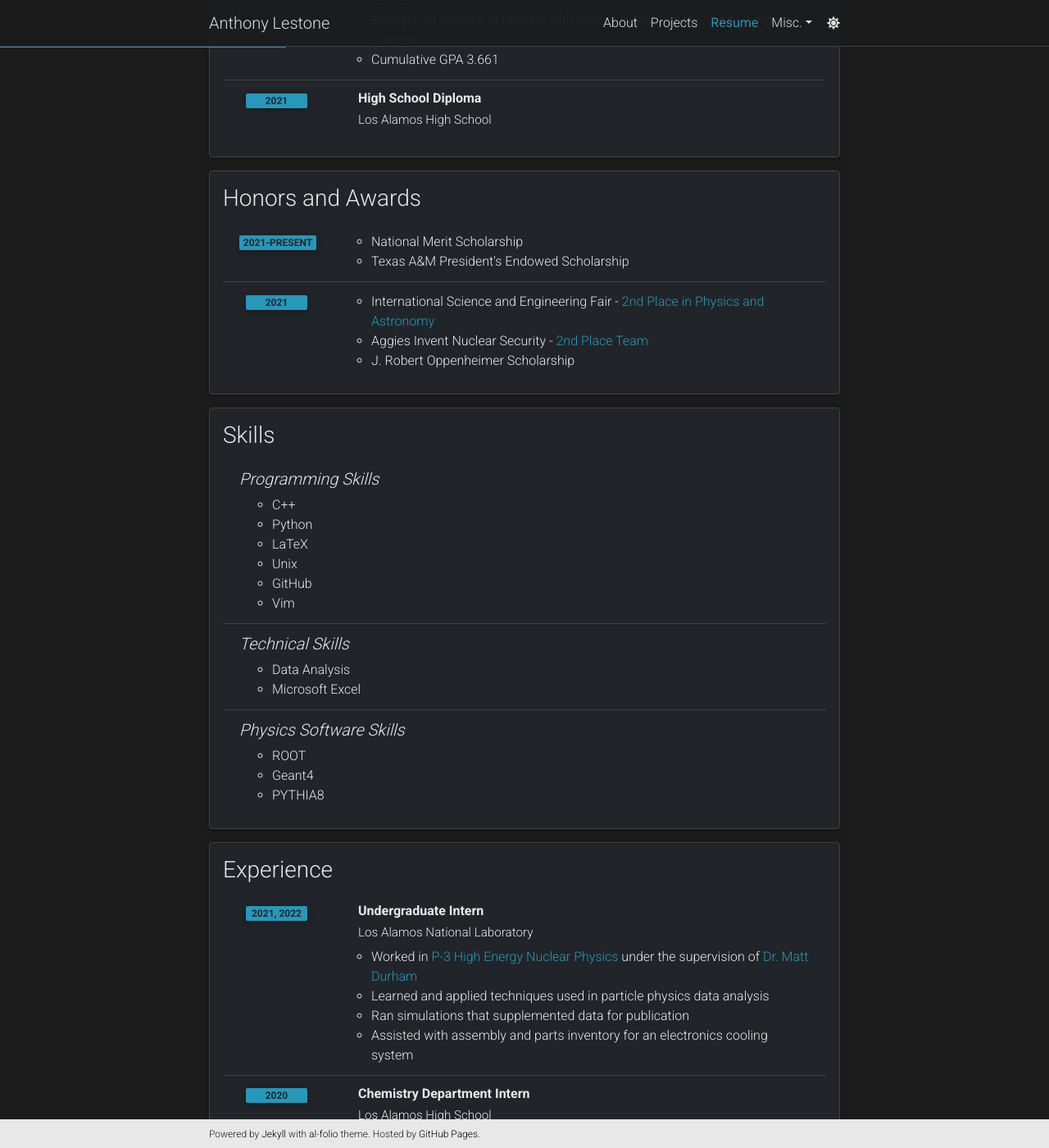
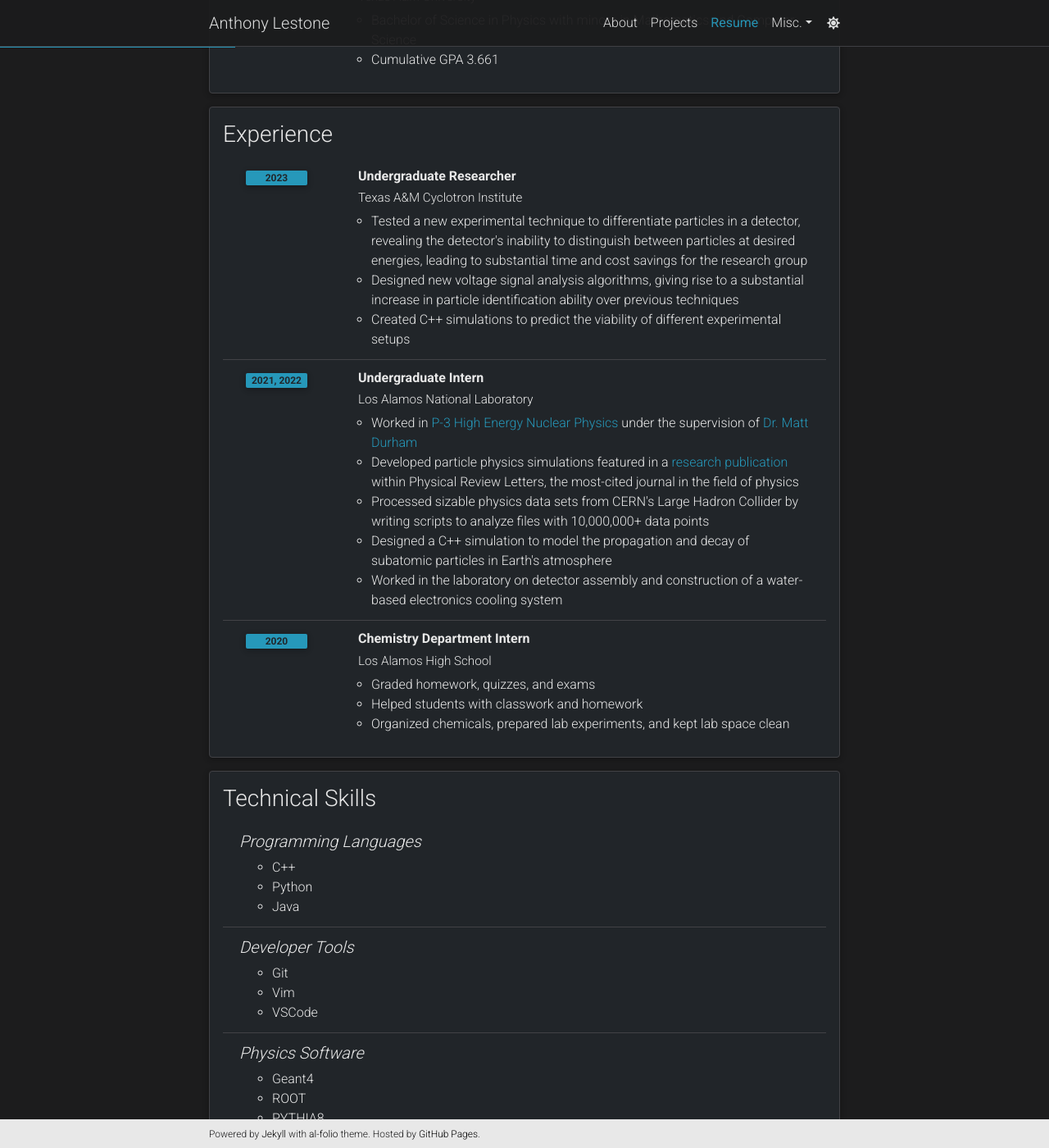
Before and after one commit to anthonylestone/anthonylestone.github.io, a Jekyll site: the page built from _pages/cv.md, in a window 1280 px wide and 1400 px high, scrolled down 300 px. Shown: the whole window at 82% size. Built offline with Jekyll 4.4.1, drawn with Linux system fonts in a browser that asks for light colours; comment, search, counter and statistics services are not loaded; a style sheet for code colours, icons or effects is not loaded; some of the changed text lies outside the part shown.

Commit message:
Resume Updates

```diff
--- a/_data/cv.yml
+++ b/_data/cv.yml
@@ -13,13 +13,56 @@
   contents:
     - title: Undergraduate Degree
       institution: Texas A&M University
-      year: expected 2025
+      year: expected Aug 2024
       description:
        - Bachelor of Science in Physics with minors in Mathematics and Computer Science
        - Cumulative GPA 3.661
-    - title: High School Diploma
+
+- title: Experience
+  type: time_table
+  contents:
+    - title: Undergraduate Researcher
+      institution: Texas A&M Cyclotron Institute
+      year: 2023
+      description:
+        - Tested a new experimental technique to differentiate particles in a detector, revealing the detector's inability to distinguish between particles at desired energies, leading to substantial time and cost savings for the research group
+        - Designed new voltage signal analysis algorithms, giving rise to a substantial increase in particle identification ability over previous techniques
+        - Created C++ simulations to predict the viability of different experimental setups
+    - title: Undergraduate Intern
+      institution: Los Alamos National Laboratory
+      year: 2021, 2022
+      description:
+        - Worked in <a href="https://www.lanl.gov/org/ddste/aldps/physics/nuclear-and-particle-physics-and-applications-p3/henp-team.php">P-3 High Energy Nuclear Physics</a> under the supervision of <a href="https://scholar.google.com/citations?user=WcH7Dy8AAAAJ&hl=en">Dr. Matt Durham</a>
+        - Developed particle physics simulations featured in a <a href="https://journals.aps.org/prl/pdf/10.1103/PhysRevLett.131.061901">research publication</a> within Physical Review Letters, the most-cited journal in the field of physics
+        - Processed sizable physics data sets from CERN's Large Hadron Collider by writing scripts to analyze files with 10,000,000+ data points
+        - Designed a C++ simulation to model the propagation and decay of subatomic particles in Earth's atmosphere
+        - Worked in the laboratory on detector assembly and construction of a water-based electronics cooling system
+    - title: Chemistry Department Intern
       institution: Los Alamos High School
-      year: 2021
+      year: 2020
+      description:
+        - Graded homework, quizzes, and exams
+        - Helped students with classwork and homework
+        - Organized chemicals, prepared lab experiments, and kept lab space clean
+
+- title: Technical Skills
+  type: nested_list
+  contents:
+    - title: Programming Languages
+      items:
+        - C++
+        - Python
+        - Java
+    - title: Developer Tools
+      items:
+        - Git
+        - Vim
+        - VSCode
+    - title: Physics Software
+      items:
+        - Geant4
+        - ROOT
+        - PYTHIA8
 
 - title: Honors and Awards
   type: time_table
@@ -34,51 +77,10 @@
         - Aggies Invent Nuclear Security - <a href="/projects/aggies_invent/">2nd Place Team</a>
         - J. Robert Oppenheimer Scholarship
 
-- title: Skills
-  type: nested_list
-  contents:
-    - title: Programming Skills
-      items:
-        - C++
-        - Python
-        - LaTeX
-        - Unix
-        - GitHub
-        - Vim
-    - title: Technical Skills
-      items:
-        - Data Analysis
-        - Microsoft Excel
-    - title: Physics Software Skills
-      items:
-        - ROOT
-        - Geant4
-        - PYTHIA8
-
-
-- title: Experience
-  type: time_table
-  contents:
-    - title: Undergraduate Intern
-      institution: Los Alamos National Laboratory
-      year: 2021, 2022
-      description:
-        - Worked in <a href="https://www.lanl.gov/org/ddste/aldps/physics/nuclear-and-particle-physics-and-applications-p3/henp-team.php">P-3 High Energy Nuclear Physics</a> under the supervision of <a href="https://scholar.google.com/citations?user=WcH7Dy8AAAAJ&hl=en">Dr. Matt Durham</a>
-        - Learned and applied techniques used in particle physics data analysis
-        - Ran simulations that supplemented data for publication
-        - Assisted with assembly and parts inventory for an electronics cooling system
-    - title: Chemistry Department Intern
-      institution: Los Alamos High School
-      year: 2020
-      description:
-        - Graded homework, quizzes, and exams
-        - Helped students with classwork and homework
-        - Organized chemicals, prepared lab experiments, and kept lab space clean
-
 - title: Relevant Coursework
   type: list
   contents:
-    - Nuclear and Particle Physics, Vector Calculus, Linear Algebra, Differential Equations, Computational Physics, Electronic Circuits
+    - Computational Physics, Thermodynamics, Data Structures and Algorithms, Vector Calculus, Linear Algebra, Differential Equations, Electronic Circuits, Quantum Mechanics
 
 - title: Volunteer Work
   type: time_table
@@ -86,14 +88,13 @@
     - title: Physics Festival Volunteer
       year: 2022
       items:
-        - Supervised fulcrum demonstration at the Texas A&M Physics and Engineering Festival
-        - Explained physics of the demonstration to festival attendees
+        - Supervised several physics demonstrations at the 2022 and 2023 Texas A&M Physics and Engineering Festivals
+        - Engaged with community attendees and explained physics concepts to children and adults
     - title: Science Fair Judge
       year: 2022
       items:
-        - Judged senior division chemistry projects in the Texas Science and Engineering Fair
+        - Judged projects in the high school chemistry division of the 2022 Texas Science and Engineering Fair on the basis of scientific rigor, experimental success, and quality of presentation
     - title: Science Bowl Mentor
       year: 2021-present
       items:
-        - Mentor for the Los Alamos High School Science Bowl team
-        - Involved reading questions for practice, assisting in studying, and helping to prepare for competition
+        - Prepared a team of 5 high school students for competition by reading practice questions, assisting in studying, and providing learning resources
```
Also changed, not shown: 1 other file.
